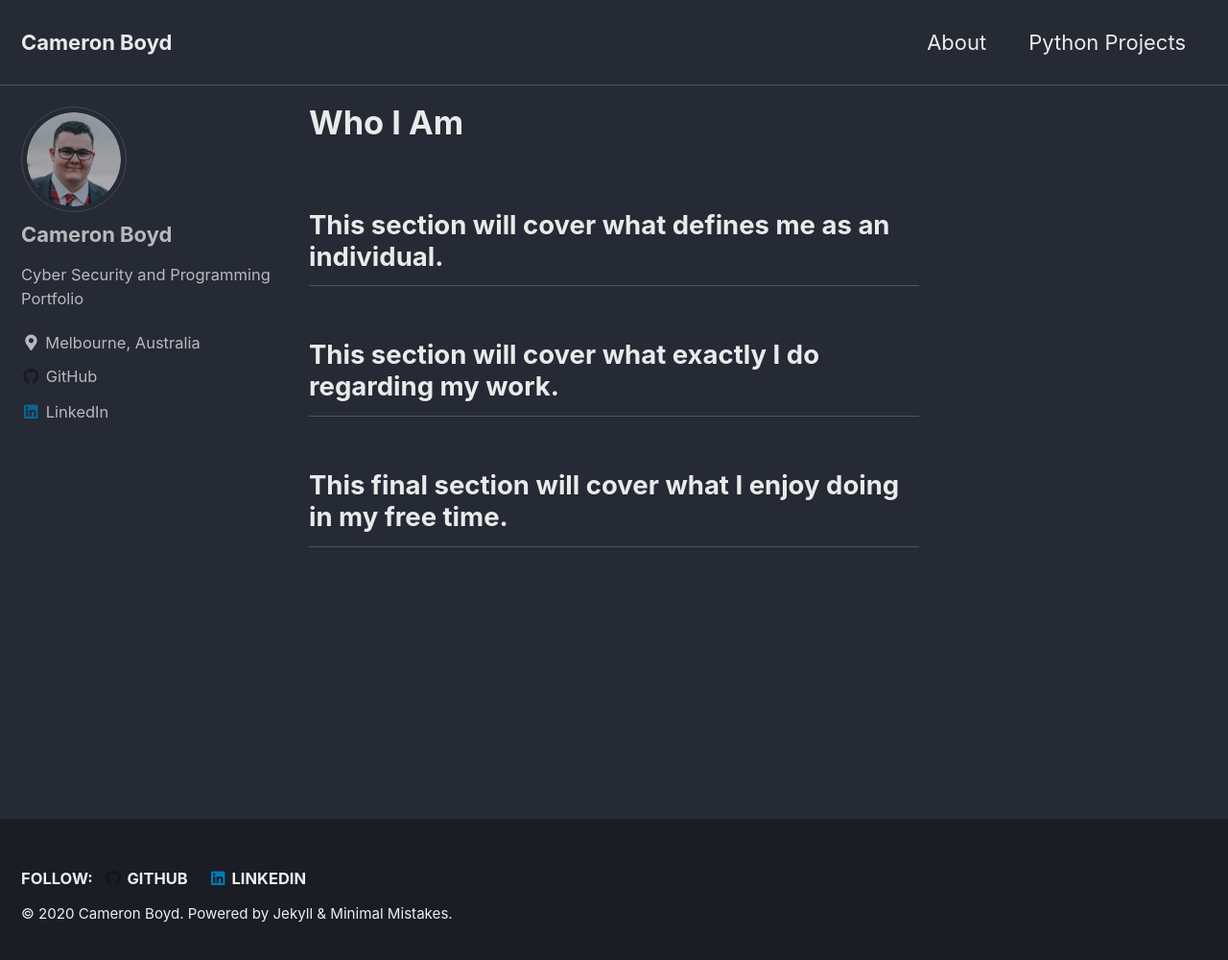
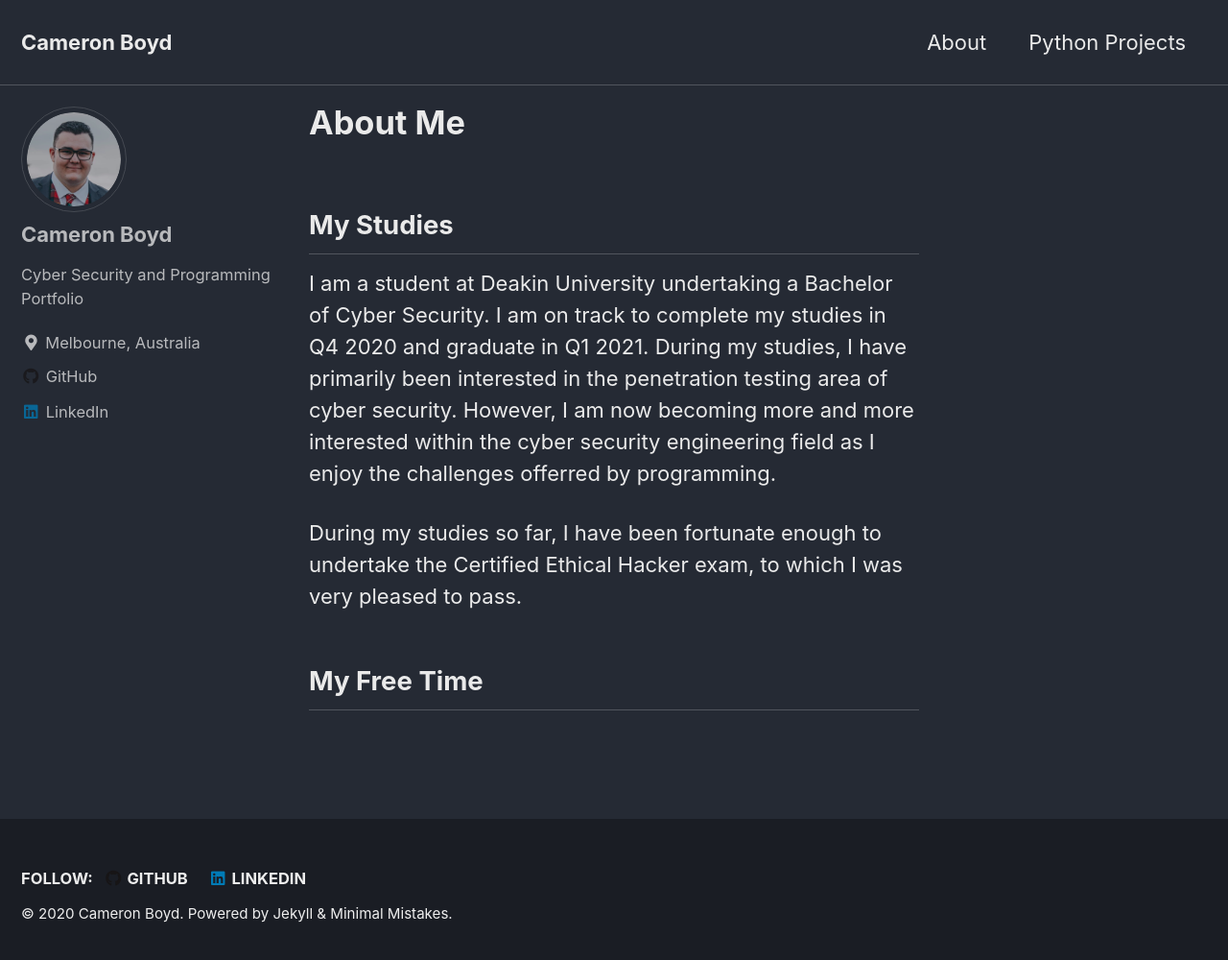
Before and after one commit to cjboyd1999/cjboyd1999.github.io, a Jekyll site: the page built from _pages/about.md, in a window 1280 px wide and 1008 px high. Shown: the top 1000 px of the window at 96% size. Built offline with Jekyll 4.4.1, drawn with Linux system fonts in a browser that asks for light colours; cached includes are drawn as plain includes.

Commit message:
Updating index and about pages

```diff
--- a/_pages/about.md
+++ b/_pages/about.md
@@ -1,10 +1,11 @@
 ---
-title: "Who I Am"
+title: "About Me"
 permalink: /about/
 ---
 
-## This section will cover what defines me as an individual.
+## My Studies
+I am a student at Deakin University undertaking a Bachelor of Cyber Security. I am on track to complete my studies in Q4 2020 and graduate in Q1 2021. During my studies, I have primarily been interested in the penetration testing area of cyber security. However, I am now becoming more and more interested within the cyber security engineering field as I enjoy the challenges offerred by programming.
 
-## This section will cover what exactly I do regarding my work.
+During my studies so far, I have been fortunate enough to undertake the Certified Ethical Hacker exam, to which I was very pleased to pass.
 
-## This final section will cover what I enjoy doing in my free time.
+## My Free Time
```
Also changed, not shown: index.md (+8 -0 lines).
